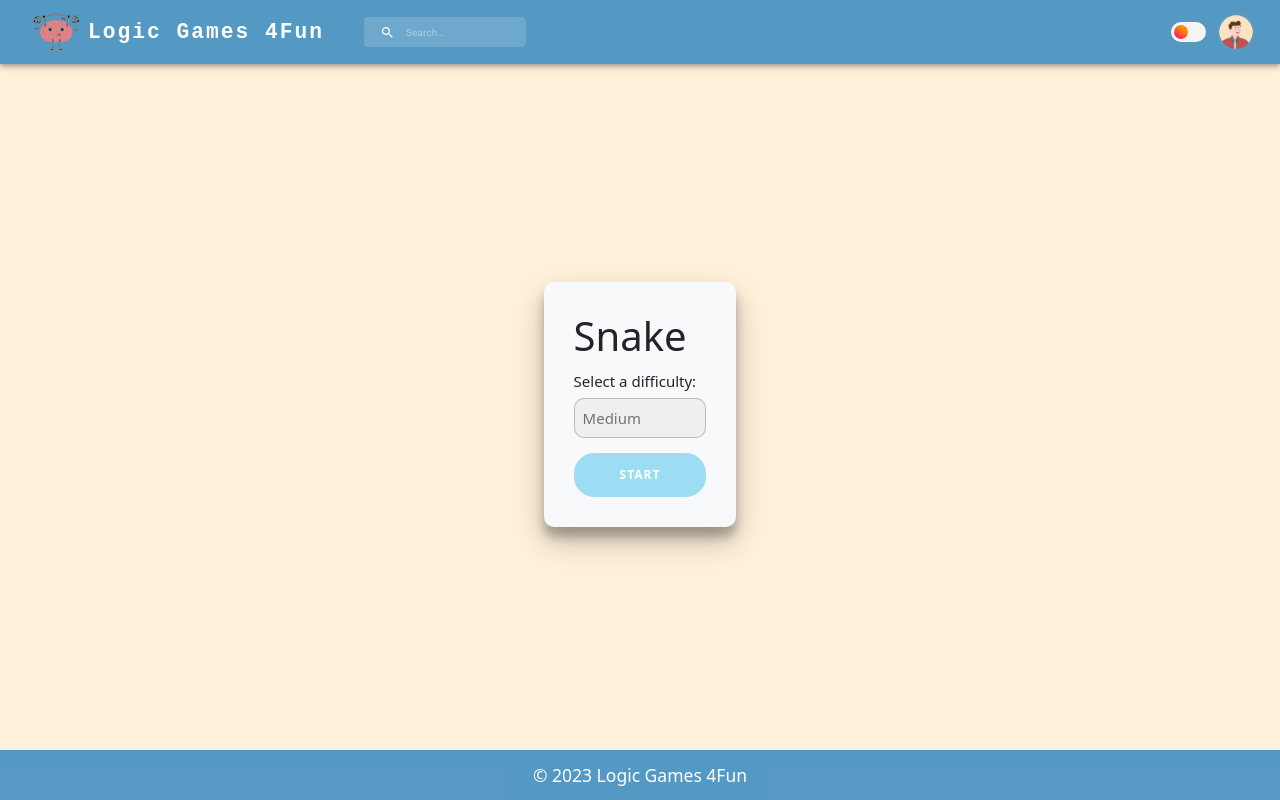
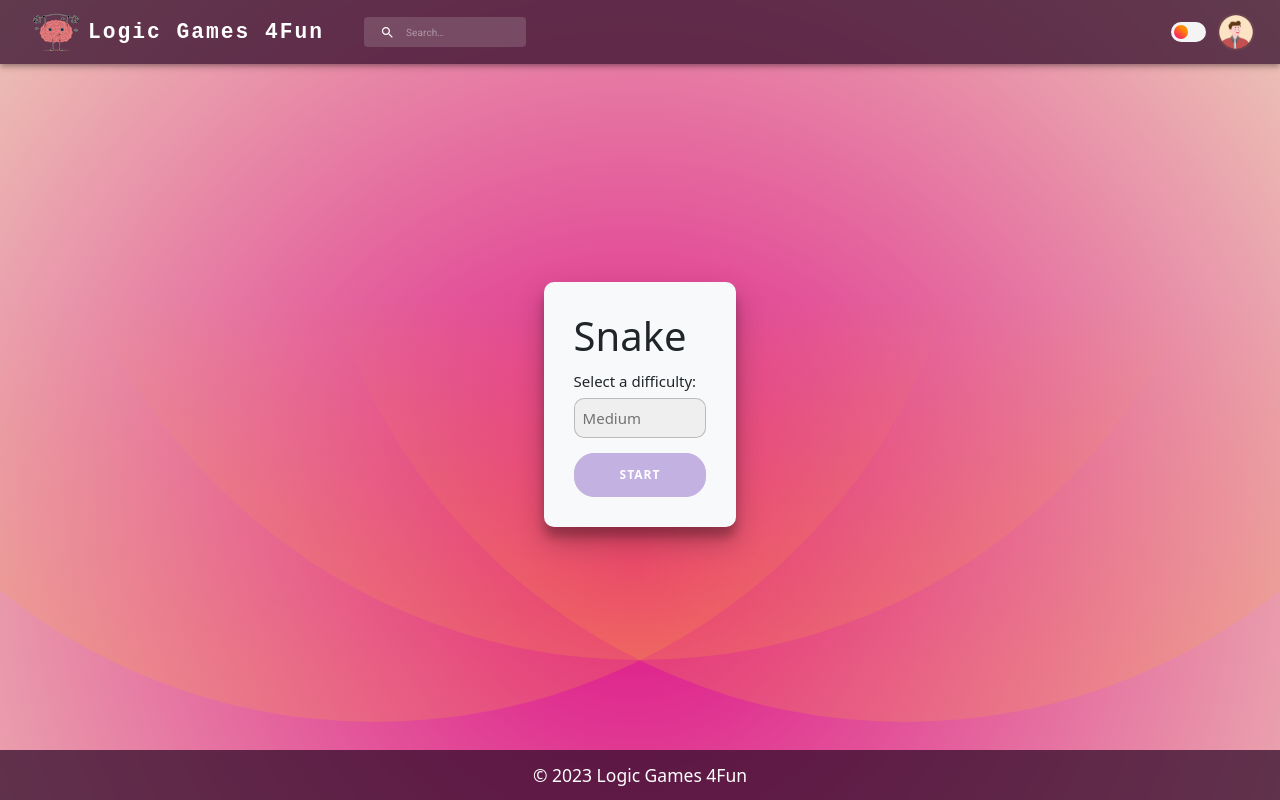
Before and after one commit to jklis2/Logic_Games_4Fun, a React (Create React App) app in the folder LogicGames4Fun/Client/: page /games/snake in a window 1280 px wide. Built offline with nearby package versions, Linux system fonts and the light colour scheme.

Commit message:
Change layout colors

```diff
--- a/LogicGames4Fun/Client/src/Component/Navbar/Navbar.jsx
+++ b/LogicGames4Fun/Client/src/Component/Navbar/Navbar.jsx
@@ -15,6 +15,7 @@ import InputBase from "@mui/material/InputBase";
 import SearchIcon from "@mui/icons-material/Search";
 import { SwitchThemeForm } from "../UI/SwitchTheme/SwitchTheme";
 import { Link } from "react-router-dom";
+import bg from './dragon-scales.svg'
 
 export const Navbar = () => {
   const settings = [
@@ -79,7 +80,7 @@ export const Navbar = () => {
       <div id="dashboard-page-content">
         <AppBar
           position="static"
-          style={{ background: "rgba(29, 125, 189, 0.753)" }}
+          style={{ background:'rgba(51, 13, 43, .75)' }}
         >
           <Container maxWidth="xl">
             <Toolbar disableGutters>
--- a/LogicGames4Fun/Client/src/Styles/abstracts/_variables.scss
+++ b/LogicGames4Fun/Client/src/Styles/abstracts/_variables.scss
@@ -1 +1,4 @@
-$footer-color: rgba(29, 125, 189, 0.753);
+$footer-color: rgba(51, 13, 43, .75);
+
+$button-color-light: #C3B1E1;
+$button-color-dark: #8b7da1;
--- a/LogicGames4Fun/Client/src/Styles/base/_base.scss
+++ b/LogicGames4Fun/Client/src/Styles/base/_base.scss
@@ -9,7 +9,10 @@ html {
 }
 
 body {
-  background-color: #fff0da !important;
+  background: url("./rose-petals.svg");
+  background-repeat: no-repeat;
+  background-size: cover;
+  background-position: center;
   font-family: "Roboto", sans-serif;
   margin: 0;
   font-family: -apple-system, BlinkMacSystemFont, "Segoe UI", "Roboto", "Oxygen",
--- a/LogicGames4Fun/Client/src/Styles/components/_buttons.scss
+++ b/LogicGames4Fun/Client/src/Styles/components/_buttons.scss
@@ -1,7 +1,7 @@
 .button-light {
   border-radius: 20px;
-  border: 1px solid #9dddf4;
-  background-color: #9dddf4;
+  border: 1px solid $button-color-light !important;
+  background-color: $button-color-light !important;
   color: #ffffff;
   font-size: 12px;
   font-weight: bold;
@@ -10,6 +10,12 @@
   text-transform: uppercase;
   transition: transform 80ms ease-in;
 
+  &:hover {
+
+    border: 1px solid $button-color-dark;
+    background-color: $button-color-dark;
+  }
+
   @media screen and (min-width: 3840px) {
     border-radius: 40px;
     font-size: 40px;
```
Also changed, not shown: LogicGames4Fun/Client/src/Component/Navbar/dragon-scales.svg (added), LogicGames4Fun/Client/src/Styles/base/rose-petals.svg (added).
